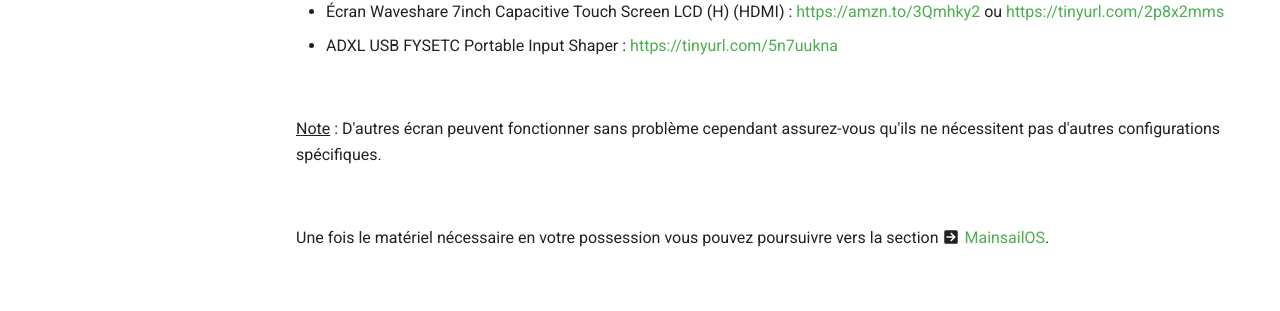
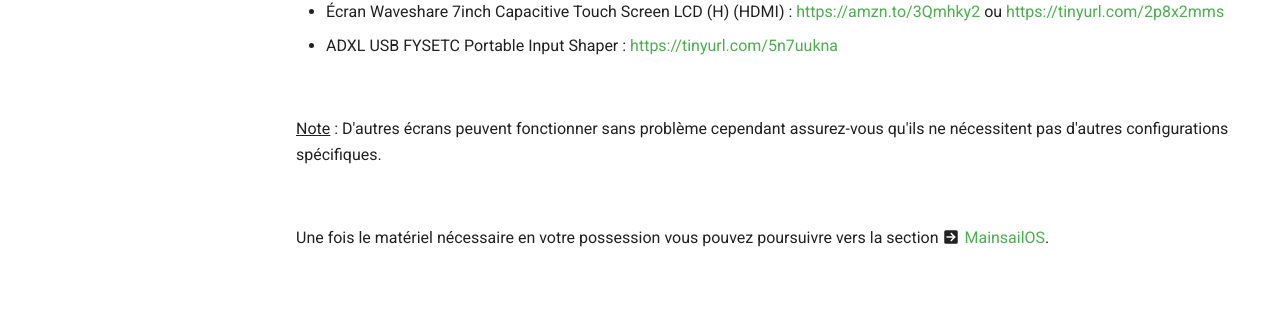
Before and after one commit to Guilouz/test, an MkDocs documentation site: the page built from docs/installation/pre-requis.md, in a window 1280 px wide. Shown: the part 522-833 px from the top of the page. Built offline with MkDocs 1.6.1 and Material for MkDocs 9.7.7, drawn with Linux system fonts in a browser that asks for light colours; comment, search, counter and statistics services are not loaded.

Commit message:
Update pre-requis.md

```diff
--- a/docs/installation/pre-requis.md
+++ b/docs/installation/pre-requis.md
@@ -26,7 +26,7 @@
 
 <br />
 
-<u>Note</u> : D'autres écran peuvent fonctionner sans problème cependant assurez-vous qu'ils ne nécessitent pas d'autres configurations spécifiques.
+<u>Note</u> : D'autres écrans peuvent fonctionner sans problème cependant assurez-vous qu'ils ne nécessitent pas d'autres configurations spécifiques.
 
 <br />
 
```
